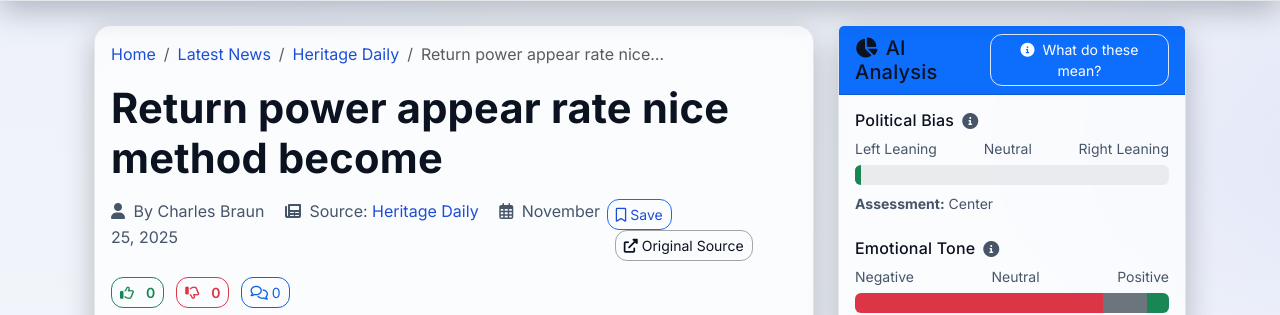
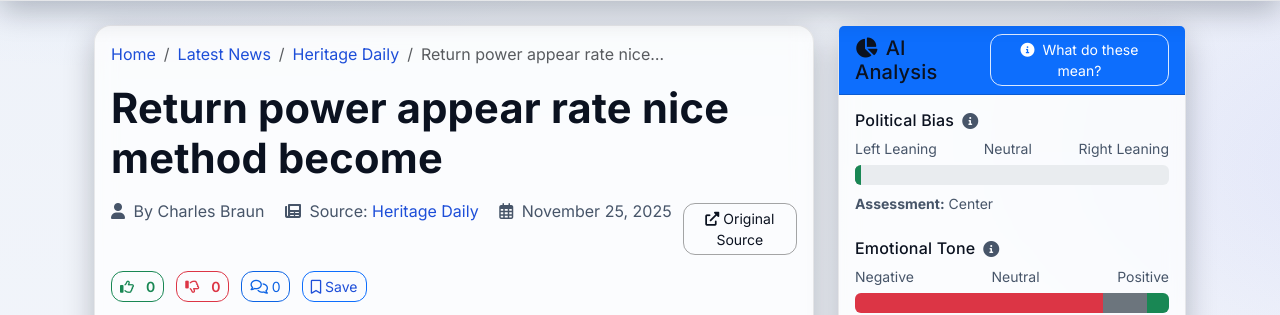
Before and after one commit to NacirChahine/news-ai-advance, a Django app: page /news/article/485/ in a window 1280 px wide. Shown: the part 60-375 px from the top of the page. Run offline with Django 5.2, Linux system fonts and the light colour scheme; a user stored in the database is signed in; data comes from the database, SQL or seed files in the repository; data that the repository does not hold is empty; some libraries are stand-ins or nearby versions.

Commit message:
article actions ui update

```diff
--- a/templates/news_aggregator/article_detail.html
+++ b/templates/news_aggregator/article_detail.html
@@ -61,19 +61,8 @@
                                 <i class="far fa-calendar-alt me-1"></i> {{ article.published_date|date:"F d, Y" }}
                             </span>
                         </div>
-                        <div class="article-metadata-actions">
-                            {% if user.is_authenticated %}
-                                {% if user_saved %}
-                                    <a href="#" class="btn btn-sm btn-outline-danger save-article-btn" data-article-id="{{ article.id }}" data-save-url="{% url 'news_aggregator:save_article' %}">
-                                        <i class="fas fa-bookmark"></i> <span>Unsave</span>
-                                    </a>
-                                {% else %}
-                                    <a href="#" class="btn btn-sm btn-outline-primary save-article-btn" data-article-id="{{ article.id }}" data-save-url="{% url 'news_aggregator:save_article' %}">
-                                        <i class="far fa-bookmark"></i> <span>Save</span>
-                                    </a>
-                                {% endif %}
-                            {% endif %}
-                            <a href="{{ article.url }}" target="_blank" class="btn btn-sm btn-outline-secondary ms-0 ms-lg-2 mt-2 mt-sm-0  original-source-link">
+                        <div class="article-metadata-actions col-2 ms-1">
+                            <a href="{{ article.url }}" target="_blank" class="btn btn-sm btn-outline-secondary mt-1 original-source-link">
                                 <i class="fas fa-external-link-alt"></i> Original Source
                             </a>
                         </div>
@@ -98,6 +87,16 @@
                             <i class="far fa-comments"></i>
                             <span id="article-comment-count">{{ comment_count|default:0 }}</span>
                         </a>
+                        {% if user_saved %}
+                            <a href="#" class="btn btn-sm btn-outline-danger save-article-btn ms-2" data-article-id="{{ article.id }}" data-save-url="{% url 'news_aggregator:save_article' %}">
+                                <i class="fas fa-bookmark"></i> <span>Unsave</span>
+                            </a>
+                        {% else %}
+                            <a href="#" class="btn btn-sm btn-outline-primary save-article-btn ms-2" data-article-id="{{ article.id }}" data-save-url="{% url 'news_aggregator:save_article' %}">
+                                <i class="far fa-bookmark"></i> <span>Save</span>
+                            </a>
+                        {% endif %}
+
                     </div>
                     {% else %}
                     <div class="article-likes-container mb-3 d-flex align-items-center">
```
